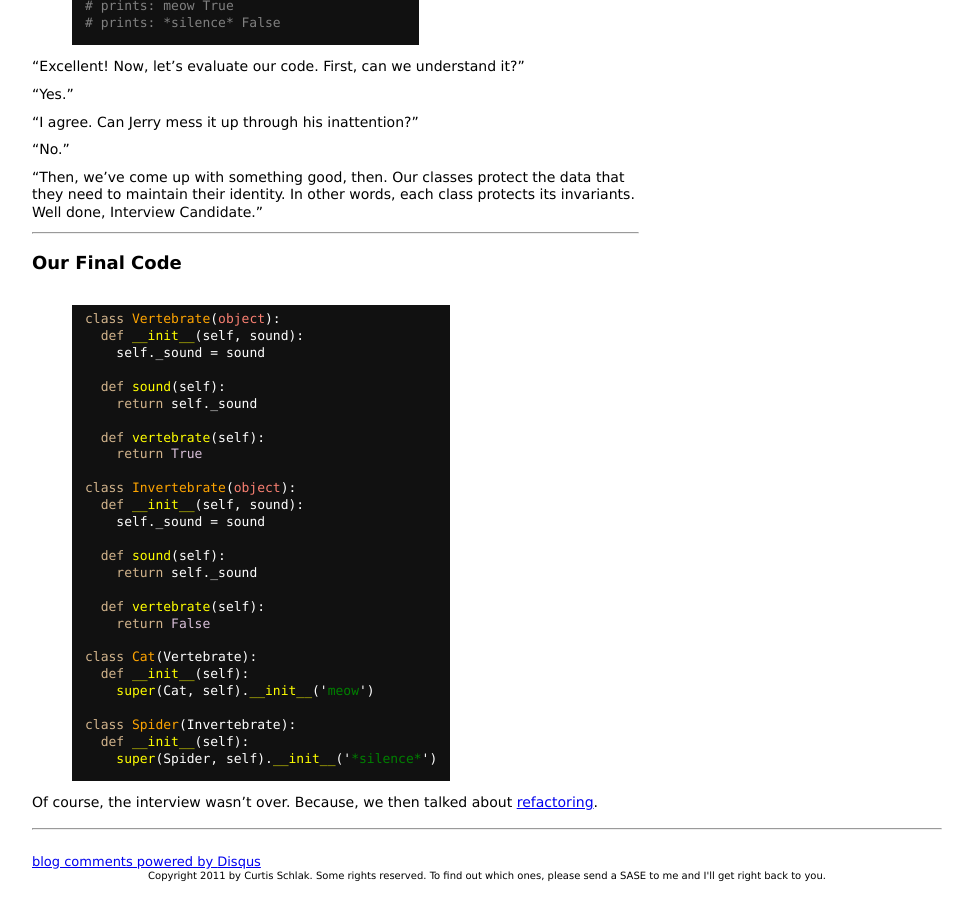
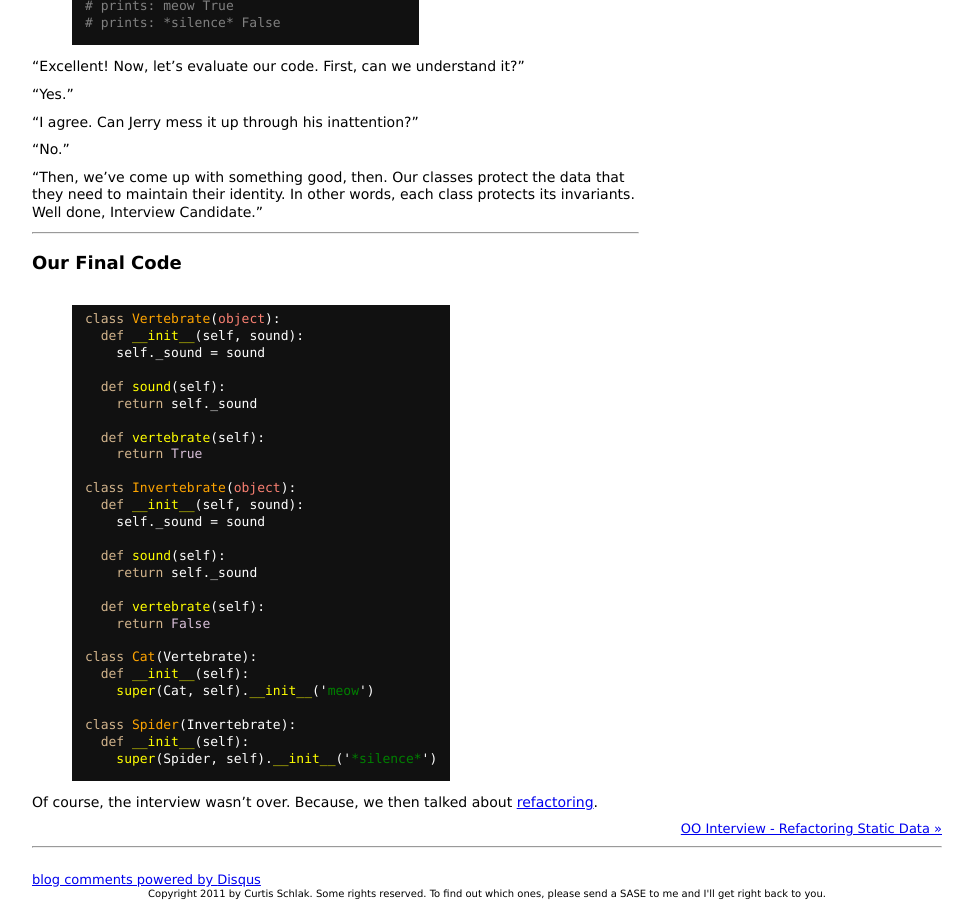
Before and after one commit to roberts-sandbox/test-realist, a Jekyll site: the page built from _posts/2011-12-06-ramble.md, in a window 1280 px wide and 900 px high, scrolled down 5173 px. Shown: the whole window, without its empty margins (153-1126 px from the left). Built offline with Jekyll 4.4.1, drawn with Linux system fonts in a browser that asks for light colours.

Commit message:
Spelling corrections. URL corrections.

```diff
--- a/_layouts/post.html
+++ b/_layouts/post.html
@@ -74,6 +74,18 @@
 					</footer>
 				</section>
 			</nav>
+			<nav class="post-nav yui3-u-1">
+				<div class="prev-post">
+					{% if page.previous.url %}
+						<a href="{{page.previous.url}}">&laquo; {{page.previous.title}}</a>
+					{% endif %}
+				</div>
+				<div class="next-post">
+					{% if page.next.url %}
+						<a href="{{page.next.url}}">{{page.next.title}} &raquo; </a>
+					{% endif %}
+				</div>
+			</nav>
 			<div class="disqus-spacer">
 				<hr>
 			</div>
--- a/_posts/2011-12-06-ramble.md
+++ b/_posts/2011-12-06-ramble.md
@@ -405,7 +405,5 @@ class Spider(Invertebrate):
     super(Spider, self).__init__('*silence*')
 {% endhighlight %}
 
-{% for post in site.posts reversed offset:1 limit:1 %}
 Of course, the interview wasn't over. Because, we then talked about
-[refactoring]({{ post.url }} "refactoring").
-{% endfor %}
+[refactoring](/2011/12/07/ramble.html "refactoring").
```
Also changed, not shown: _posts/2011-12-08-ramble.md (+1 -1 lines), _posts/2011-12-09-ramble.md (+1 -1 lines).
